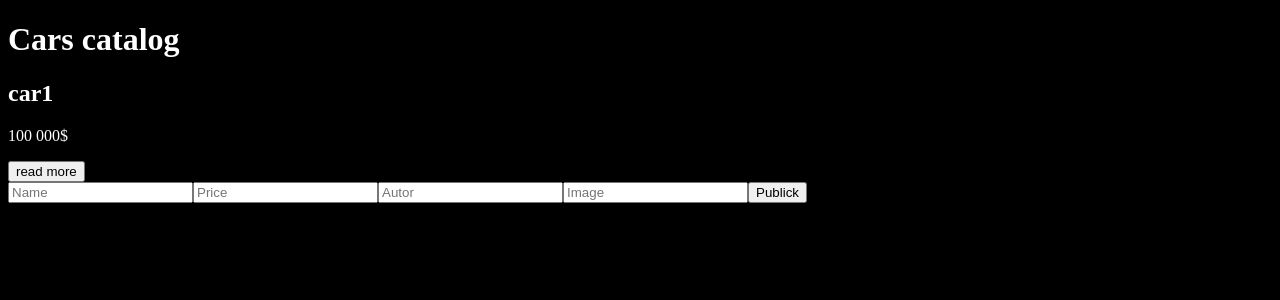
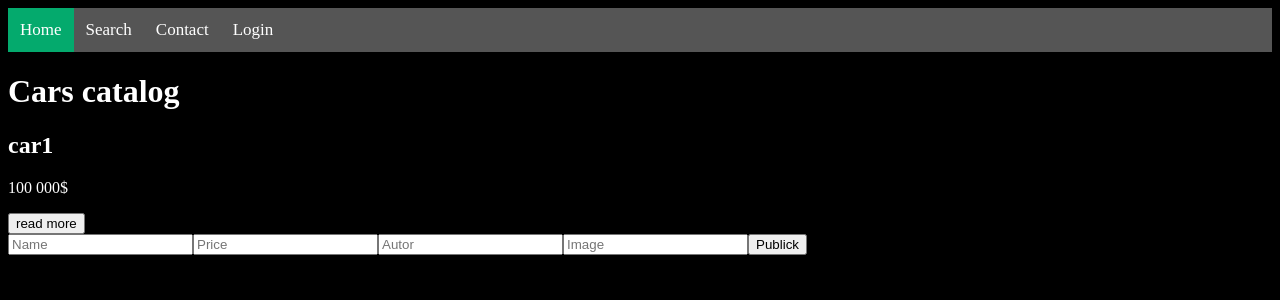
Before and after one commit to dusenkot/marketplace, a React app: page / in a window 1280 px wide. Shown: the top 300 px of the page. Built offline with nearby package versions, Linux system fonts and the light colour scheme; the HTML template or start-up script is replaced by a standard one.

Commit message:
1.2 Taras

```diff
--- a/src/assets/style/global.css
+++ b/src/assets/style/global.css
@@ -2,3 +2,37 @@
     background-color: black;
     color:white;
 }
+/* Style the navigation bar */
+.navbar {
+    width: 100%;
+    background-color: #555;
+    overflow: auto;
+  }
+
+  /* Navbar links */
+  .navbar a {
+    float: left;
+    text-align: center;
+    padding: 12px;
+    color: white;
+    text-decoration: none;
+    font-size: 17px;
+  }
+
+  /* Navbar links on mouse-over */
+  .navbar a:hover {
+    background-color: #000;
+  }
+
+  /* Current/active navbar link */
+  .active {
+    background-color: #04AA6D;
+  }
+
+  /* Add responsiveness - will automatically display the navbar vertically instead of horizontally on screens less than 500 pixels */
+  @media screen and (max-width: 500px) {
+    .navbar a {
+      float: none;
+      display: block;
+    }
+  }
--- a/src/components/sceens/home/Home.jsx
+++ b/src/components/sceens/home/Home.jsx
@@ -5,6 +5,12 @@
 
   return (
   <div>
+    <div class="navbar">
+    <a class="active" href="#"><i class="fa fa-fw fa-home"></i> Home</a>
+    <a href="#"><i class="fa fa-fw fa-search"></i> Search</a>
+    <a href="#"><i class="fa fa-fw fa-envelope"></i> Contact</a>
+    <a href="#"><i class="fa fa-fw fa-user"></i> Login</a>
+  </div>
     <h1>Cars catalog</h1>
     <div>
         <div className={style.item}>
```
